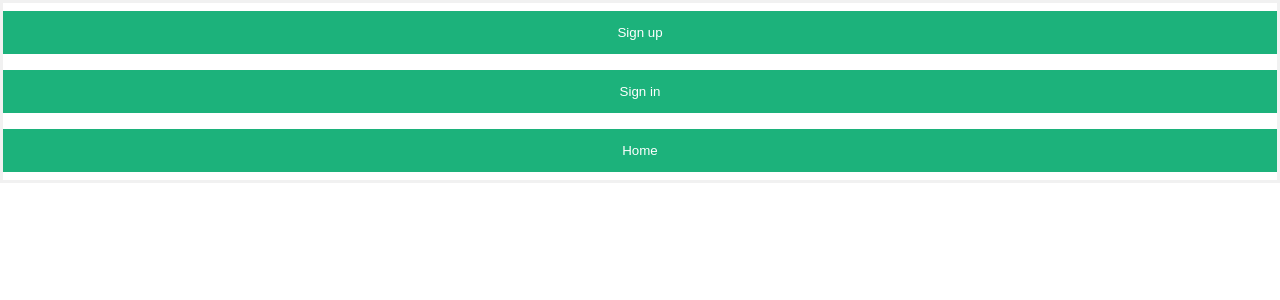
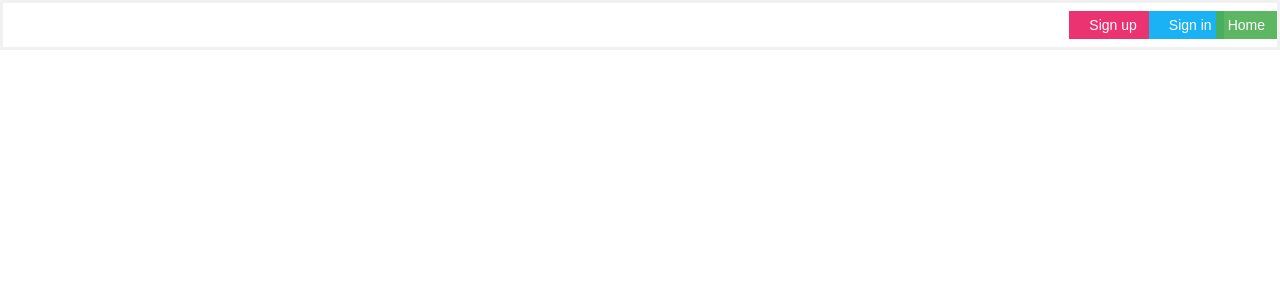
Before and after one commit to CrisHodel/Helpme-fullstack, a React (Create React App) app in the folder frontend/: page / in a window 1280 px wide. Shown: the top 300 px of the page. Built offline with nearby package versions, Linux system fonts and the light colour scheme.

Commit message:
style in HeaderPage.css

```diff
--- a/frontend/src/css/headerPageCss/HeaderPage.css
+++ b/frontend/src/css/headerPageCss/HeaderPage.css
@@ -0,0 +1,32 @@
+.header-container {
+    display: flex; /* Zeige die Elemente in einer Reihe an */
+    justify-content: flex-end; /* Ausrichtung am rechten Rand */
+}
+
+.header-signup-button {
+    display: flex; /* Zeige die Elemente in einer Reihe an */
+    margin-left: 8px; /* Abstand zwischen den Buttons */
+    font-size: 14px; /* Anpassung der Schriftgröße */
+    padding: 6px 12px; /* Anpassung der Button-Größe */
+    background-color: #e91e63; /* Hintergrundfarbe für "Sign up"-Button */
+    color: #fff; /* Textfarbe für "Sign up"-Button */
+    justify-content: flex-end; /* Ausrichtung am rechten Rand */
+}
+
+.header-signin-button {
+    display: flex; /* Zeige die Elemente in einer Reihe an */
+    margin-left: 8px; /* Abstand zwischen den Buttons */
+    font-size: 14px; /* Anpassung der Schriftgröße */
+    padding: 6px 12px; /* Anpassung der Button-Größe */
+    background-color: #03a9f4; /* Hintergrundfarbe für "Sign in"-Button */
+    color: #fff; /* Textfarbe für "Sign in"-Button */
+    justify-content: flex-end; /* Ausrichtung am rechten Rand */
+}
+
+.header-home-button {
+    margin-right: auto; /* Verschiebe den Home-Button ganz nach links */
+    font-size: 14px; /* Anpassung der Schriftgröße */
+    padding: 6px 12px; /* Anpassung der Button-Größe */
+    background-color: #4caf50; /* Hintergrundfarbe für "Home"-Button */
+    color: #fff; /* Textfarbe für "Home"-Button */
+}
```
